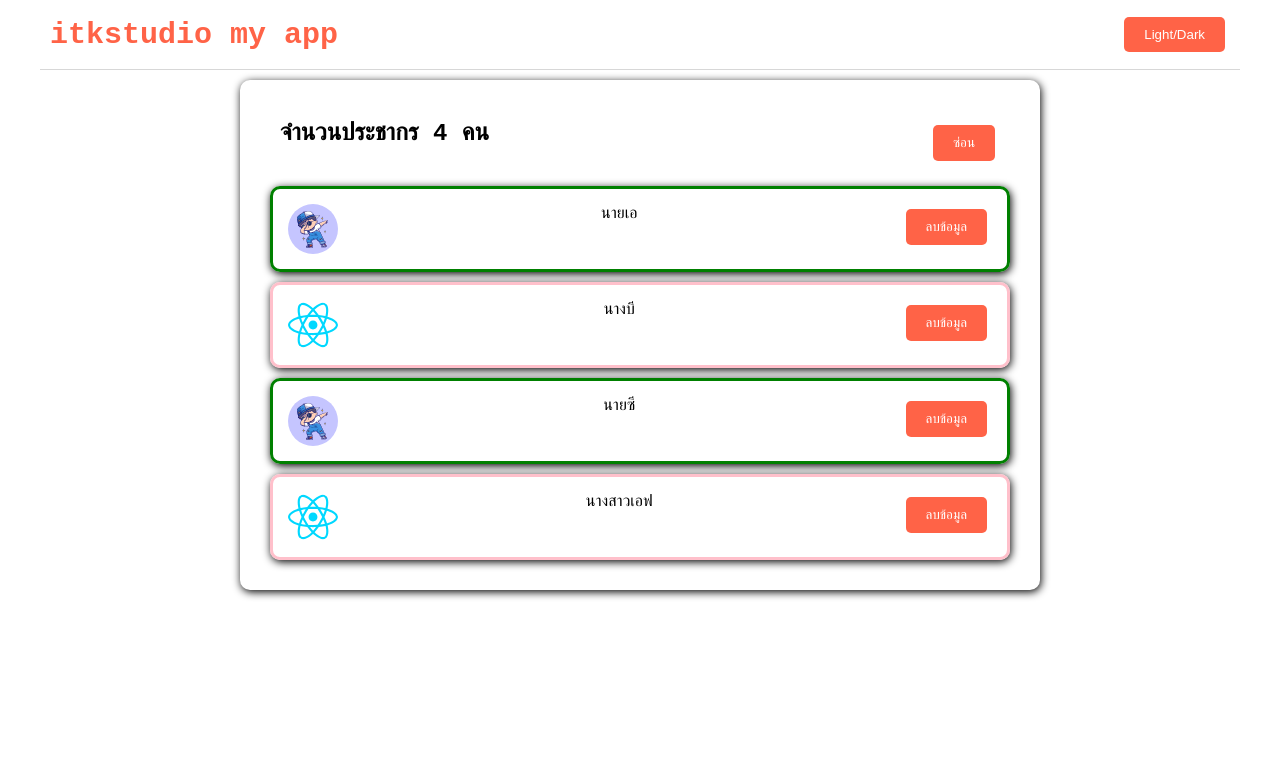
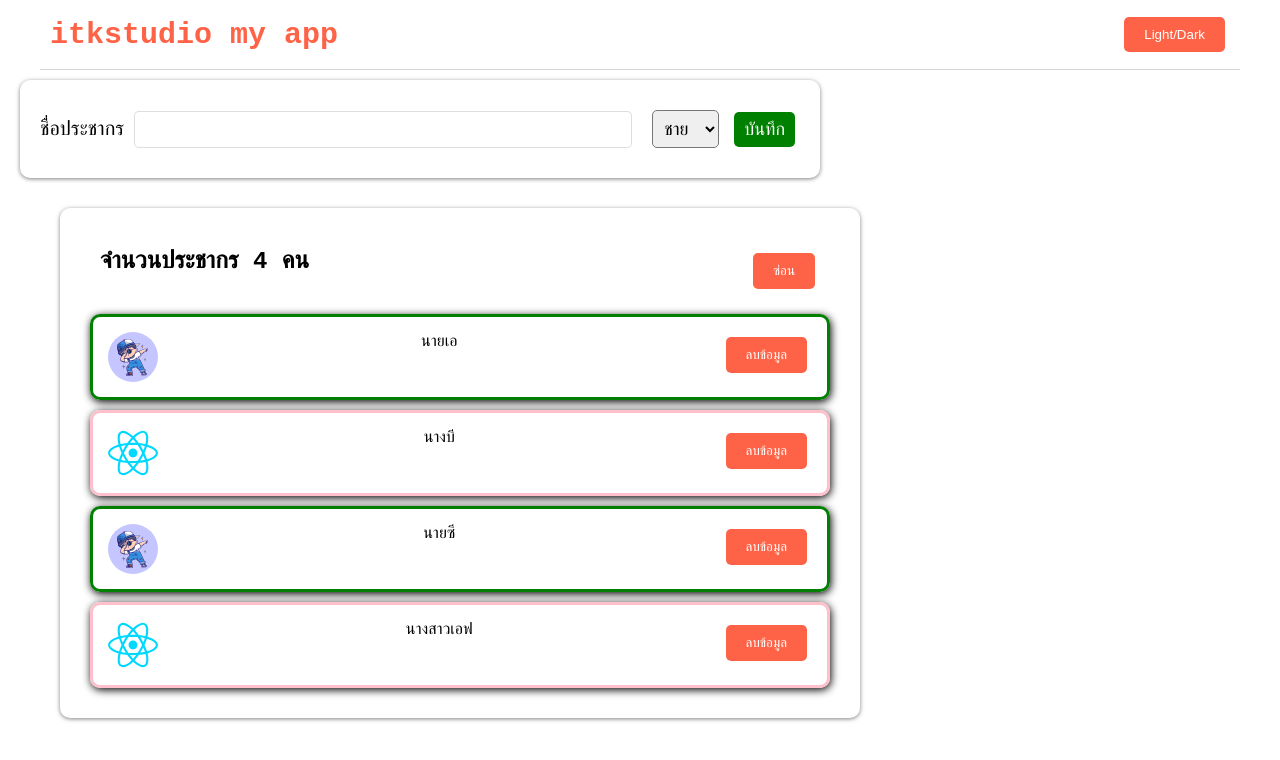
Before and after one commit to itthikon/projectReact, a React (Vite) app: page / in a window 1280 px wide. Shown: the top 760 px of the page. Built offline with nearby package versions, Linux system fonts and the light colour scheme.

Commit message:
add Form

```diff
--- a/src/App.jsx
+++ b/src/App.jsx
@@ -1,5 +1,6 @@
 import Header from "./components/Header";
 import PersonList from "./components/PersonList";
+import AddForm from "./components/Addform";
 import {useState} from "react";
 import "./App.css";
 
@@ -10,11 +11,18 @@
       { id: 3, name: "นายซี", gender: "ชาย" },
       { id: 4, name: "นางสาวเอฟ", gender: "หญิง" }
     ]);
+
+function deleteUser(id){ //3
+    const result = data.filter((user)=>user.id!==id) //array ใหม่
+    setData(result)
+}
+
   return (
       <div className="app">
           <Header title="itkstudio my app"/>
+          <AddForm/>
         <main>
-          <PersonList data={data}/>
+          <PersonList data={data} deleteUser={deleteUser}/>
         </main>
       </div>
   );
--- /dev/null
+++ b/src/components/Addform.css
@@ -0,0 +1,35 @@
+.container{
+    max-width: 800px;
+    margin: 10px;
+    /* border: 1px solid black; */
+    box-shadow: rgba(0, 0, 0, 0.5) 0px 1px 4px;
+}
+form{
+    display: flex;
+    align-items: center;
+}
+label{
+    font-size: 20px;
+}
+input{
+    font-size: 18px;
+    padding: 7px;
+    border: 1px solid #d7d7d7d7;
+    border-radius: 5px;
+    flex-grow: 1;
+    margin: 10px;
+}
+input:focus{
+    outline: none;
+}
+select{
+    font-size: 18px;
+    padding: 7px;
+    margin: 10px;
+    border-radius: 5px;
+}
+.btn-save{
+    font-size: 18px;
+    padding: 7px 10px;
+    background-color: green;
+}
--- /dev/null
+++ b/src/components/Addform.jsx
@@ -0,0 +1,18 @@
+import "./Addform.css";
+export default function AddForm(){
+    return(
+        <>
+        <section className="container">
+            <form>
+                <label>ชื่อประชากร</label>
+                <input type="text" />
+                <select>
+                    <option>ชาย</option>
+                    <option>หญิง</option>
+                </select>
+                <button type="submit" className="btn-save">บันทึก</button>
+            </form>
+        </section>
+        </>
+    )
+}
--- a/src/components/PersonList.css
+++ b/src/components/PersonList.css
@@ -1,5 +1,5 @@
 .container{
-    /* border: 1px solid black; */
+
     max-width: 800px;
     margin: auto;
     padding: 20px;
```
